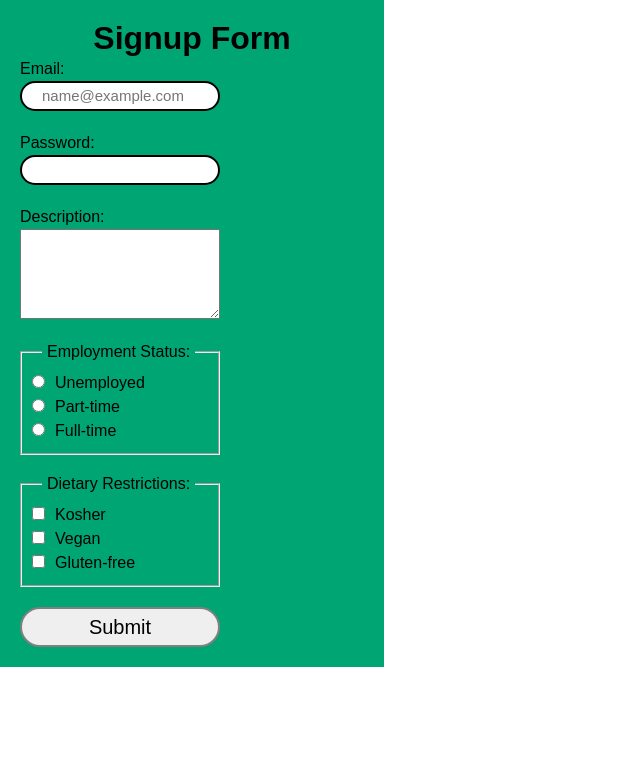
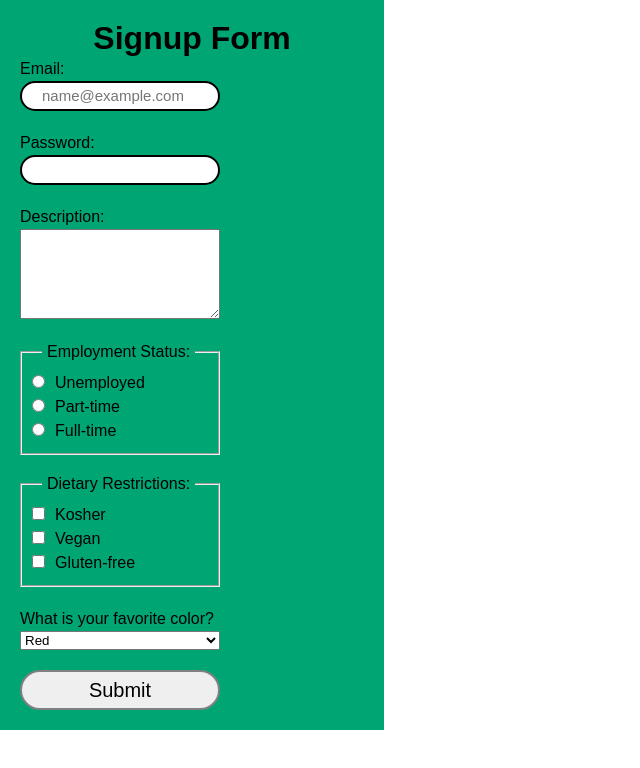
Before and after one commit to DanielAlvarez2/React19forms, a React (Vite) app: page / in a window 1280 px wide. Shown: the top 768 px of the page, without its empty margins (0-640 px from the left). Built offline with nearby package versions, Linux system fonts and the light colour scheme.

Commit message:
fcc react19 forms section 3 lesson 29 forms:select & option / completed

```diff
--- a/src/App.jsx
+++ b/src/App.jsx
@@ -8,11 +8,13 @@ export default function App() {
     const description = formData.get('description')
     const employmentStatus = formData.get('employmentStatus')
     const dietaryRestrictions = formData.getAll('dietaryRestrictions')
+    const favColor = formData.get('favColor')
     console.log(email)
     console.log(password)
     console.log(description)
     console.log(employmentStatus)
     console.log(dietaryRestrictions)
+    console.log(favColor)
   }
   return (
     <>
@@ -69,7 +71,17 @@ export default function App() {
           </label>
         </fieldset>
 
-
+        <label htmlFor='favColor' id='favColorLabel'>What is your favorite color?</label>
+        <select id='favColor' name='favColor' required>
+          <option value='' disabled> --- Choose a color --- </option>
+          <option value='red'>Red</option>
+          <option value='orange'>Orange</option>
+          <option value='yellow'>Yellow</option>
+          <option value='green'>Green</option>
+          <option value='blue'>Blue</option>
+          <option value='indigo'>Indigo</option>
+          <option value='violet'>Violet</option>
+        </select>
         <button>Submit</button>
       </form>
 
--- a/src/index.css
+++ b/src/index.css
@@ -36,6 +36,12 @@ fieldset{
   padding:10px 0;
   width:200px;
 }
+select{
+  min-width:200px;
+}
+#favColorLabel{
+  margin-top: 20px;
+}
 legend{
   margin-left: 20px;
   padding:0 5px;
```
